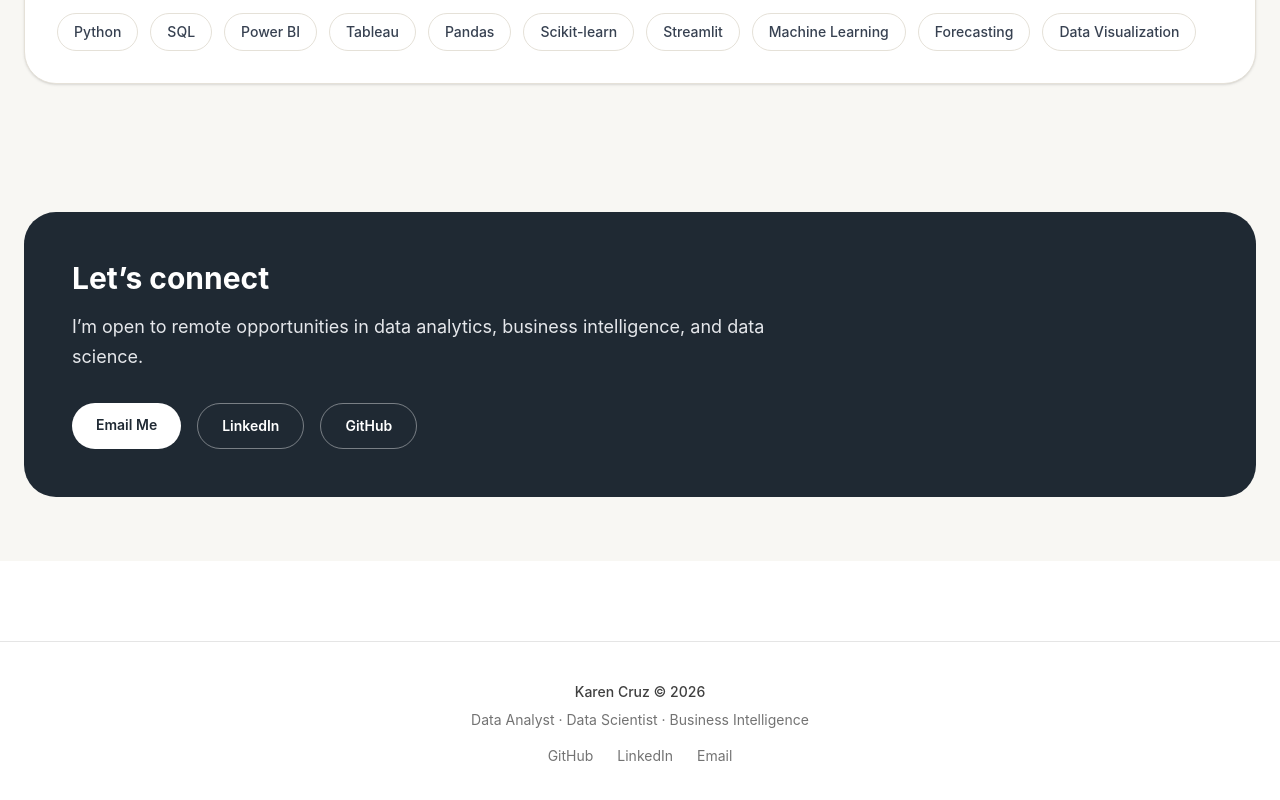
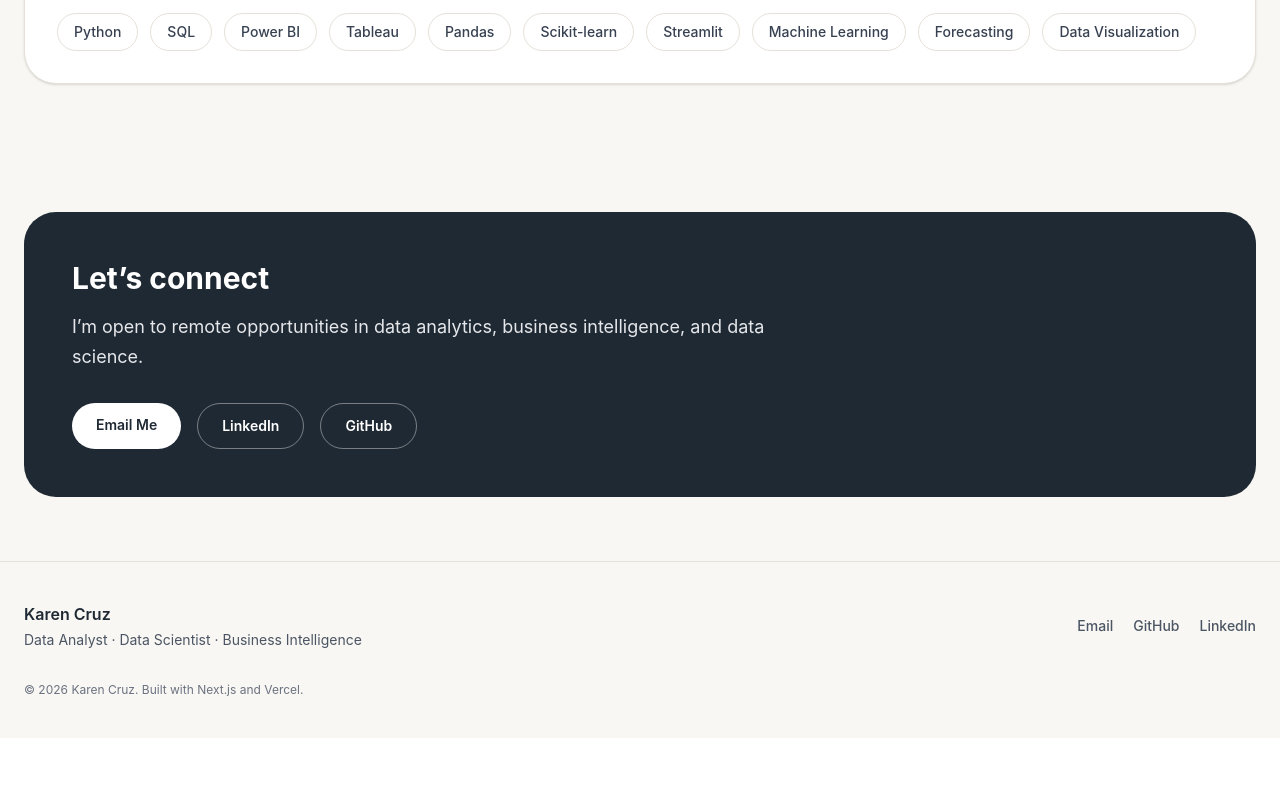
Before and after one commit to Kcruz4/portfolio-starter-kit, a Next.js app: page / in a window 1280 px wide. Shown: the part 2301-3101 px from the top of the page. After the commit the page ends 3039 px from the top, so only its background shows below. Built offline with nearby package versions, Linux system fonts and the light colour scheme.

Commit message:
Update footer.tsx

```diff
--- a/app/components/footer.tsx
+++ b/app/components/footer.tsx
@@ -1,39 +1,44 @@
+import Link from 'next/link'
+
 export default function Footer() {
   return (
-    <footer className="mt-20 border-t border-neutral-200 py-10 text-center text-sm text-neutral-500">
-      <p className="font-medium text-neutral-700">
-        Karen Cruz © {new Date().getFullYear()}
-      </p>
-
-      <p className="mt-2">
+    <footer className="border-t border-[#E5E1D8] bg-[#F8F7F3] px-6 py-10 text-[#4B5563]">
+      <div className="mx-auto flex w-full max-w-7xl flex-col gap-6 md:flex-row md:items-center md:justify-between">
+        <div>
+          <p className="font-semibold text-[#1F2933]">Karen Cruz</p>
+          <p className="mt-1 text-sm">
             Data Analyst · Data Scientist · Business Intelligence
           </p>
+        </div>
 
-      <div className="mt-4 flex justify-center gap-6">
-        <a
+        <div className="flex flex-wrap gap-5 text-sm font-medium">
+          <Link
+            href="mailto:karencruz0404@gmail.com"
+            className="transition hover:text-[#6B8F71]"
+          >
+            Email
+          </Link>
+
+          <Link
             href="https://github.com/Kcruz4"
             target="_blank"
-          rel="noopener noreferrer"
-          className="hover:text-neutral-900 transition"
+            className="transition hover:text-[#6B8F71]"
           >
             GitHub
-        </a>
+          </Link>
 
-        <a
+          <Link
             href="https://www.linkedin.com/in/karencruz-datascientist/"
             target="_blank"
-          rel="noopener noreferrer"
-          className="hover:text-neutral-900 transition"
+            className="transition hover:text-[#6B8F71]"
           >
             LinkedIn
-        </a>
+          </Link>
+        </div>
+      </div>
 
-        <a
-          href="mailto:karencruz0404@gmail.com"
-          className="hover:text-neutral-900 transition"
-        >
-          Email
-        </a>
+      <div className="mx-auto mt-8 w-full max-w-7xl text-xs text-[#6B7280]">
+        © {new Date().getFullYear()} Karen Cruz. Built with Next.js and Vercel.
       </div>
     </footer>
   )
```
Lines whose indentation alone changed are shown as unchanged.
